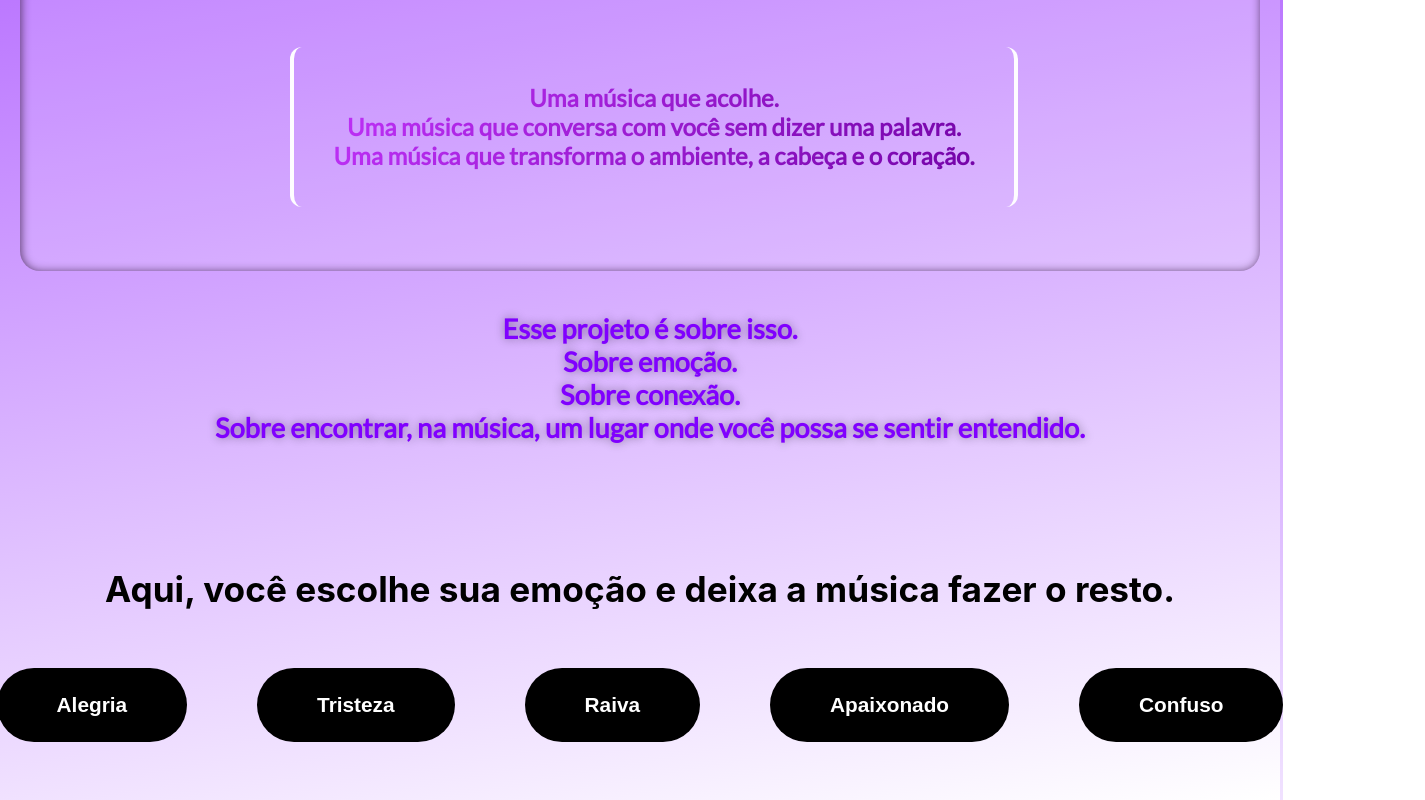
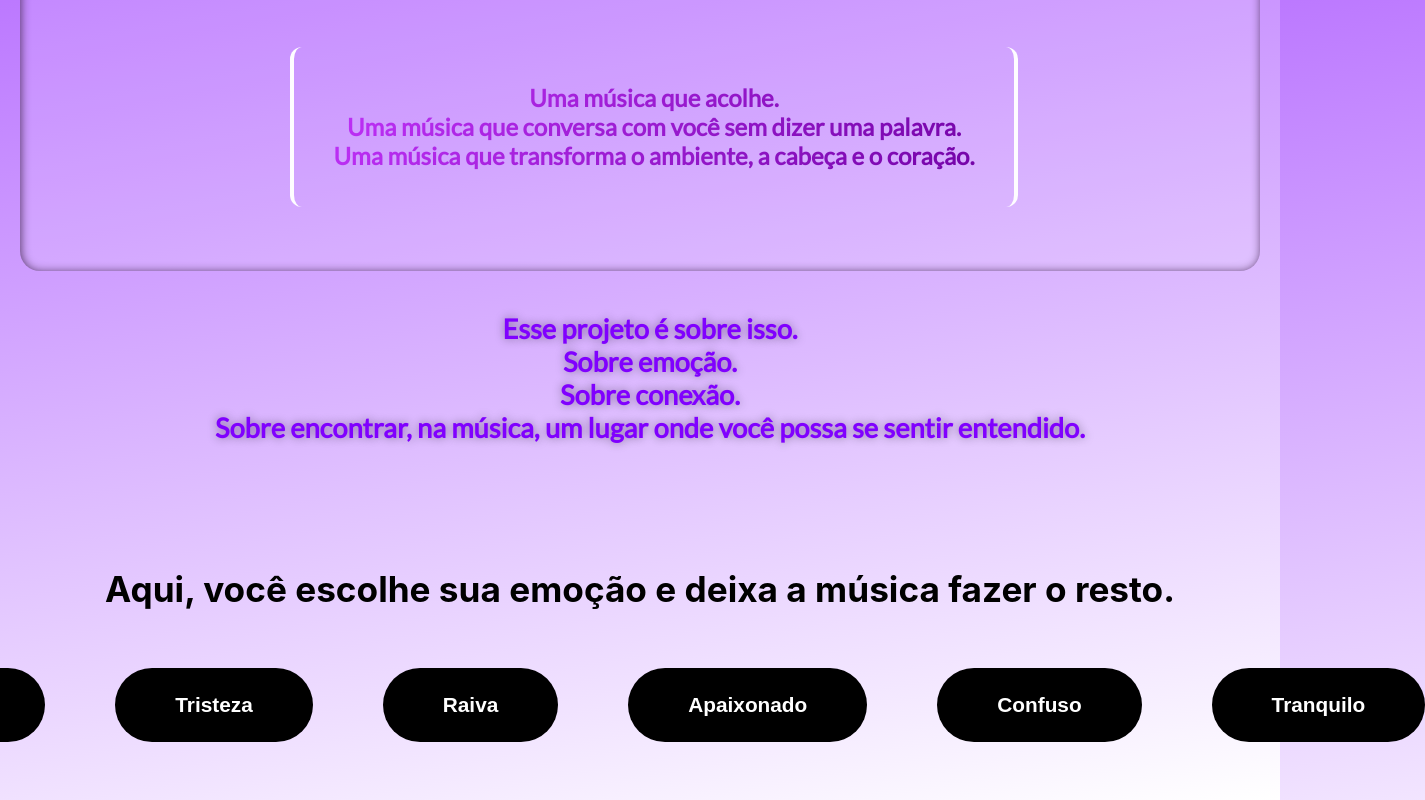
Before and after one commit to oLuiz1n/mood-music, a React (Vite) app in the folder frontEnd/: page / in a window 1280 px wide. Shown: the part 919-1719 px from the top of the page, 1425 px wide, since content can reach past the window. Built offline with nearby package versions, Linux system fonts and the light colour scheme.

Commit message:
adicionado nova emoção

```diff
--- a/frontEnd/src/pages/Home.jsx
+++ b/frontEnd/src/pages/Home.jsx
@@ -109,6 +109,7 @@ function Home() {
             <button className='btn-raiva' onClick={() => navigate("/playlist/raiva")}>Raiva</button>
             <button className='btn-apaixonado' onClick={() => navigate("playlist/apaixonado")}>Apaixonado</button>
             <button className='btn-confuso' onClick={() => navigate("/playlist/confuso")}>Confuso</button>
+            <button className='btn-tranquilo' onClick={() => navigate("/playlist/tranquilo")}>Tranquilo</button>
         </div>
     </div>
     );
--- a/frontEnd/src/style.css
+++ b/frontEnd/src/style.css
@@ -238,6 +238,11 @@ body {
     color: black;
 }
 
+.btn-tranquilo:hover {
+    background: linear-gradient(120deg, rgb(219, 219, 255), #6399fd);
+    color: black;
+}
+
 .botoes button:hover {
     transform: scale(1.10);
     filter: brightness(1.1);
```
